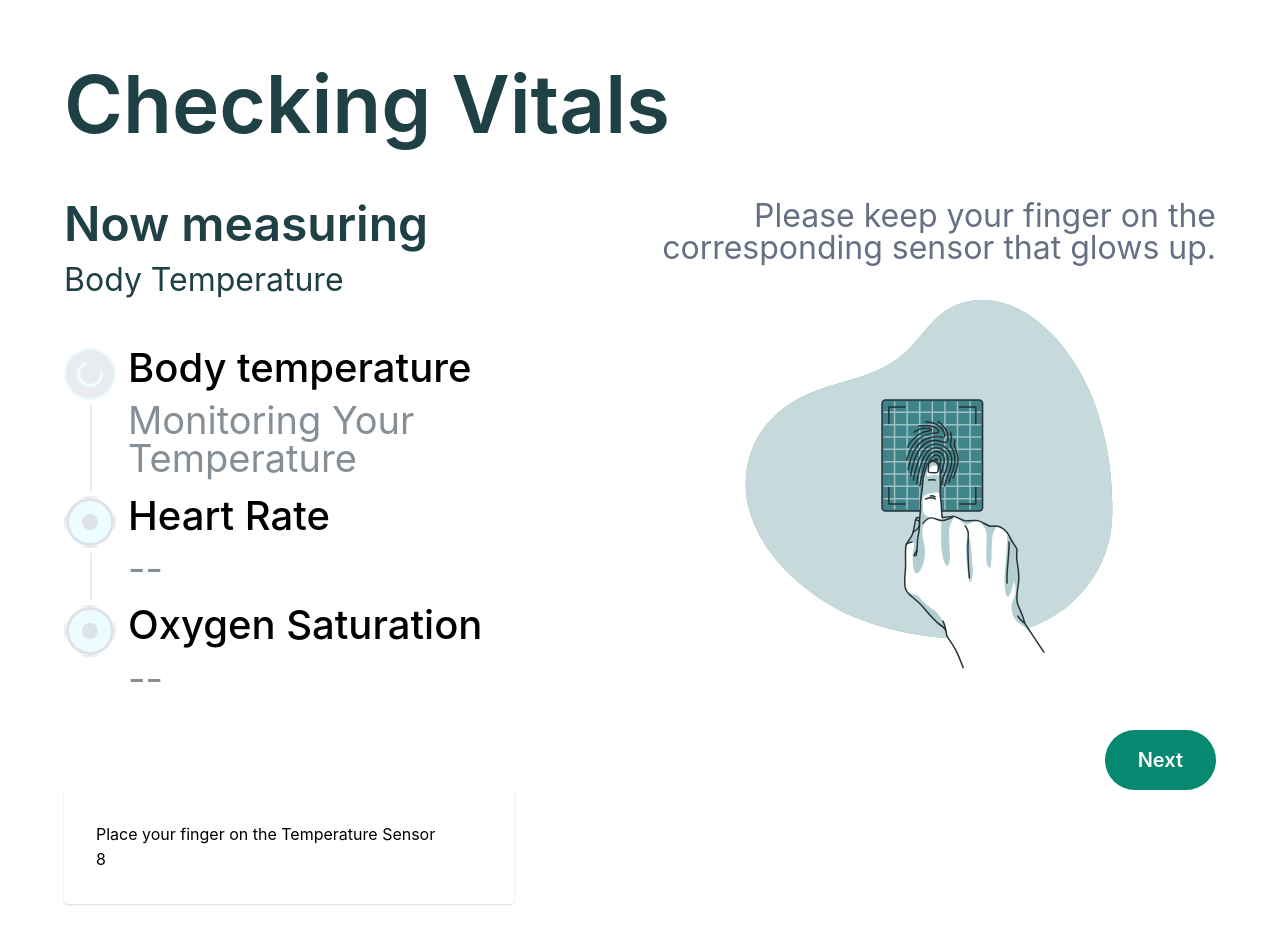
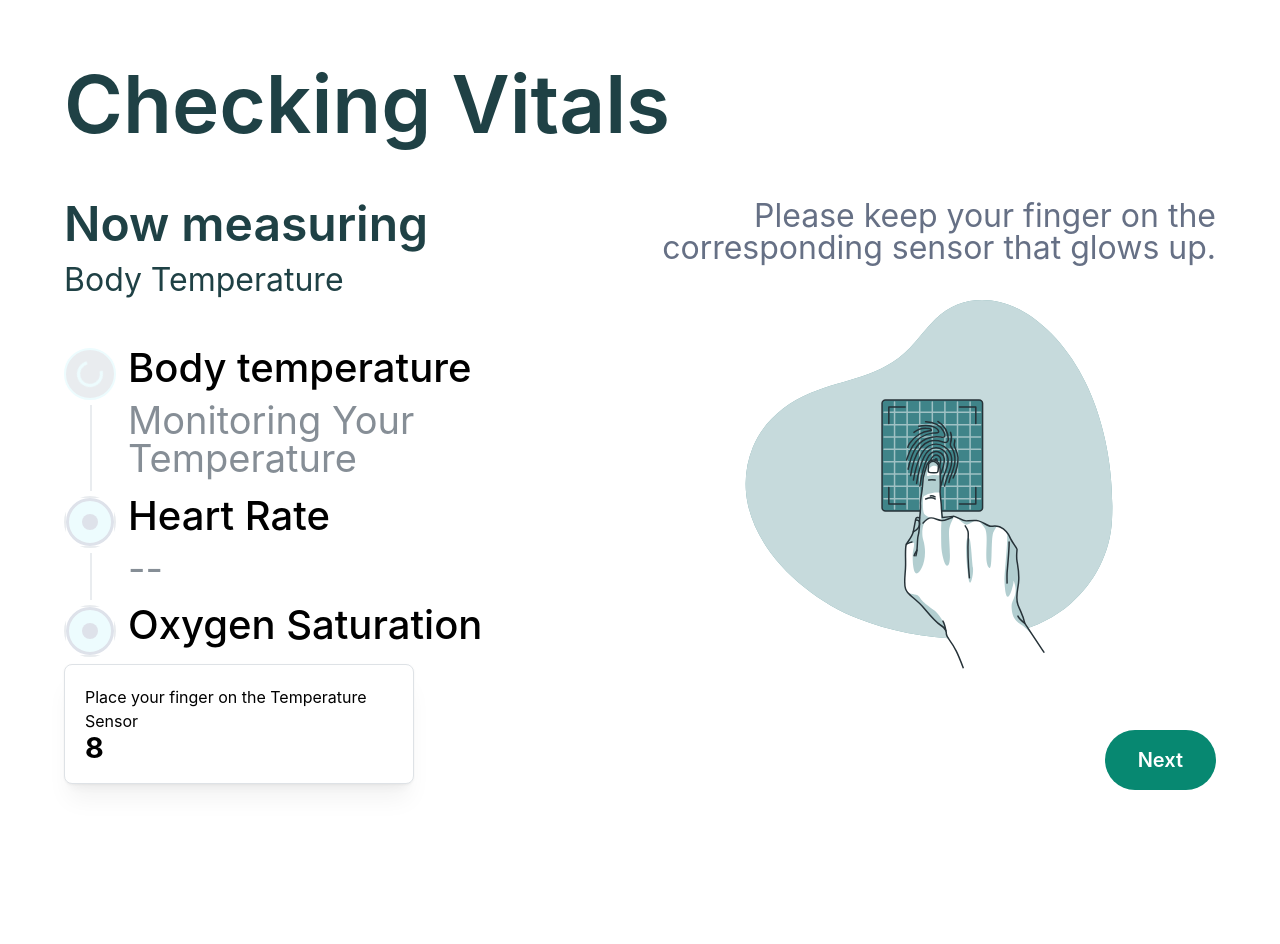
Before and after one commit to mittalvansh/edp-frontend, a Next.js app: page / in a window 1280 px wide. Both pictures are taken after a click on the button "Proceed". Shown: the top 944 px of the page. After the commit the page ends 854 px from the top, so only its background shows below. Built offline with nearby package versions, Linux system fonts and the light colour scheme.

Commit message:
minor changes

```diff
--- a/src/_components/diagnosisStepper.jsx
+++ b/src/_components/diagnosisStepper.jsx
@@ -91,9 +91,9 @@ export default function DiagnosisStepper({ page, setPage }) {
                 iconSize="4rem"
                 description={
                   Object.keys(temp).length > 0
-                    ? "User Temperature" +
+                    ? "User Temperature - " +
                     temp.object_temperature +
-                    " Ambient Temperature" +
+                    " Ambient Temperature - " +
                     temp.ambient_temperature
                     : "Monitoring Your Temperature"
                 }
@@ -147,9 +147,9 @@ export default function DiagnosisStepper({ page, setPage }) {
           Next
         </Button>
       </Flex>
-      <Paper w={450} shadow="xs" p="xl">
-        <Text>{active == 0 ? "Place your finger on the Temperature Sensor" : "Place your Finger on the Heart Rate and Oxygen sensor"}</Text>
-        <Text>
+      <Paper w={350} shadow="md" radius="md" p="lg" withBorder pos="fixed" left="4rem" bottom="1rem" style={{zIndex: "1000"}}>
+        <Text size="md">{active == 0 ? "Place your finger on the Temperature Sensor" : "Place your Finger on the Heart Rate and Oxygen sensor after the timer"}</Text>
+        <Text size="1.8rem" fw="bold">
           {counter}
         </Text>
       </Paper>
```
